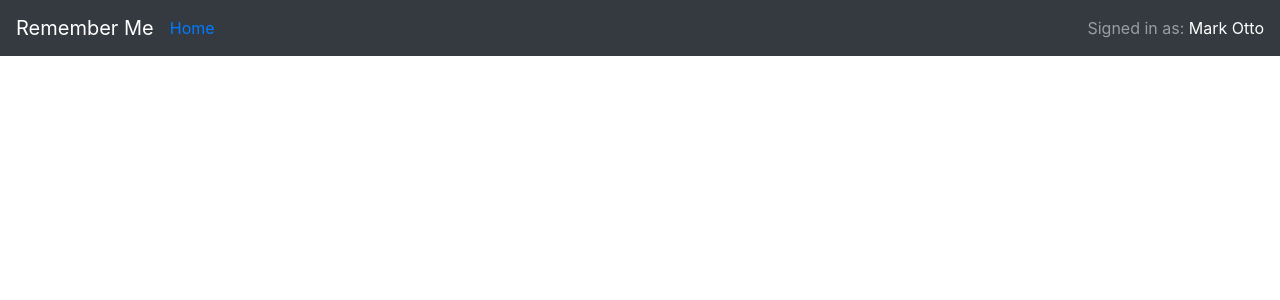
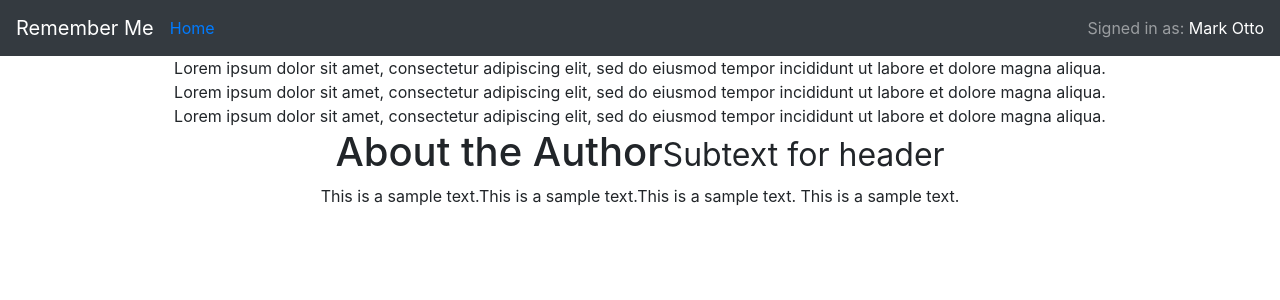
Before and after one commit to GamesOfSummer/remember-me-book-website, a React (Create React App) app: page / in a window 1280 px wide. Shown: the top 300 px of the page. Built offline with nearby package versions, Linux system fonts and the light colour scheme.

Commit message:
buildihg pages out

```diff
--- /dev/null
+++ b/src/AboutTheAuthor.jsx
@@ -0,0 +1,22 @@
+import React, { Component } from 'react';
+import { Media } from 'react-bootstrap';
+
+export default class AboutTheAuthor extends Component {
+    render() {
+        return (
+            <div>
+                <div class="page-header">
+                    <h1>
+                        About the Author
+                        <small>Subtext for header</small>
+                    </h1>
+                </div>
+
+                <p>
+                    This is a sample text.This is a sample text.This is a sample
+                    text. This is a sample text.
+                </p>
+            </div>
+        );
+    }
+}
--- a/src/App.js
+++ b/src/App.js
@@ -6,15 +6,18 @@ import { Container } from 'react-bootstrap';
 
 import Nav from './Nav.jsx';
 import Header from './Header.jsx';
+import Spacer from './Spacer.jsx';
+import AboutTheAuthor from './AboutTheAuthor';
 
 class App extends Component {
     render() {
         return (
             <div>
-                <Container />
                 <div className="App">
                     <Nav />
                     <Header />
+                    <Spacer />
+                    <AboutTheAuthor />
                 </div>
             </div>
         );
--- /dev/null
+++ b/src/Spacer.jsx
@@ -0,0 +1,24 @@
+import React, { Component } from 'react';
+import { Row, Col } from 'react-bootstrap';
+
+export default class Spacer extends Component {
+    render() {
+        return (
+            <div>
+                <Row>
+                    <Col>
+                        Lorem ipsum dolor sit amet, consectetur adipiscing elit,
+                        sed do eiusmod tempor incididunt ut labore et dolore
+                        magna aliqua. <br />
+                        Lorem ipsum dolor sit amet, consectetur adipiscing elit,
+                        sed do eiusmod tempor incididunt ut labore et dolore
+                        magna aliqua. <br />
+                        Lorem ipsum dolor sit amet, consectetur adipiscing elit,
+                        sed do eiusmod tempor incididunt ut labore et dolore
+                        magna aliqua. <br />
+                    </Col>
+                </Row>
+            </div>
+        );
+    }
+}
```
